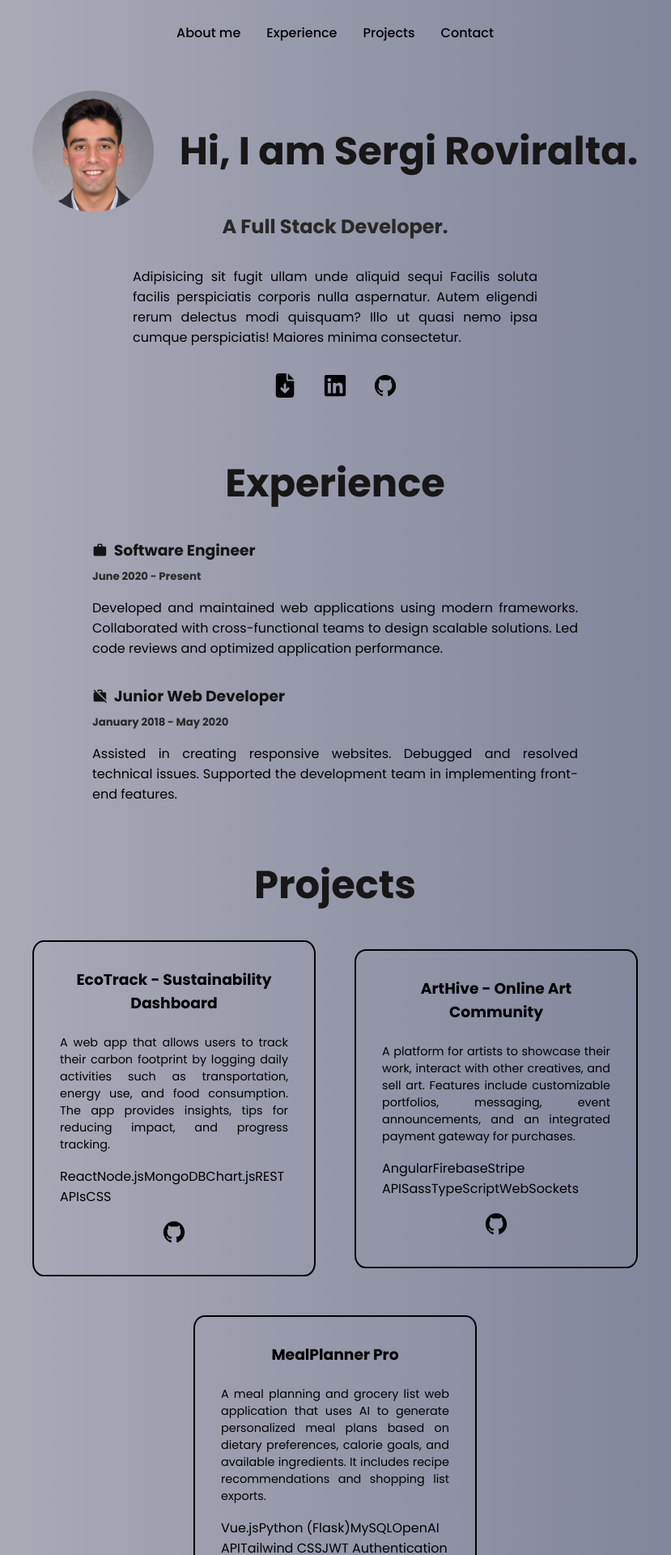
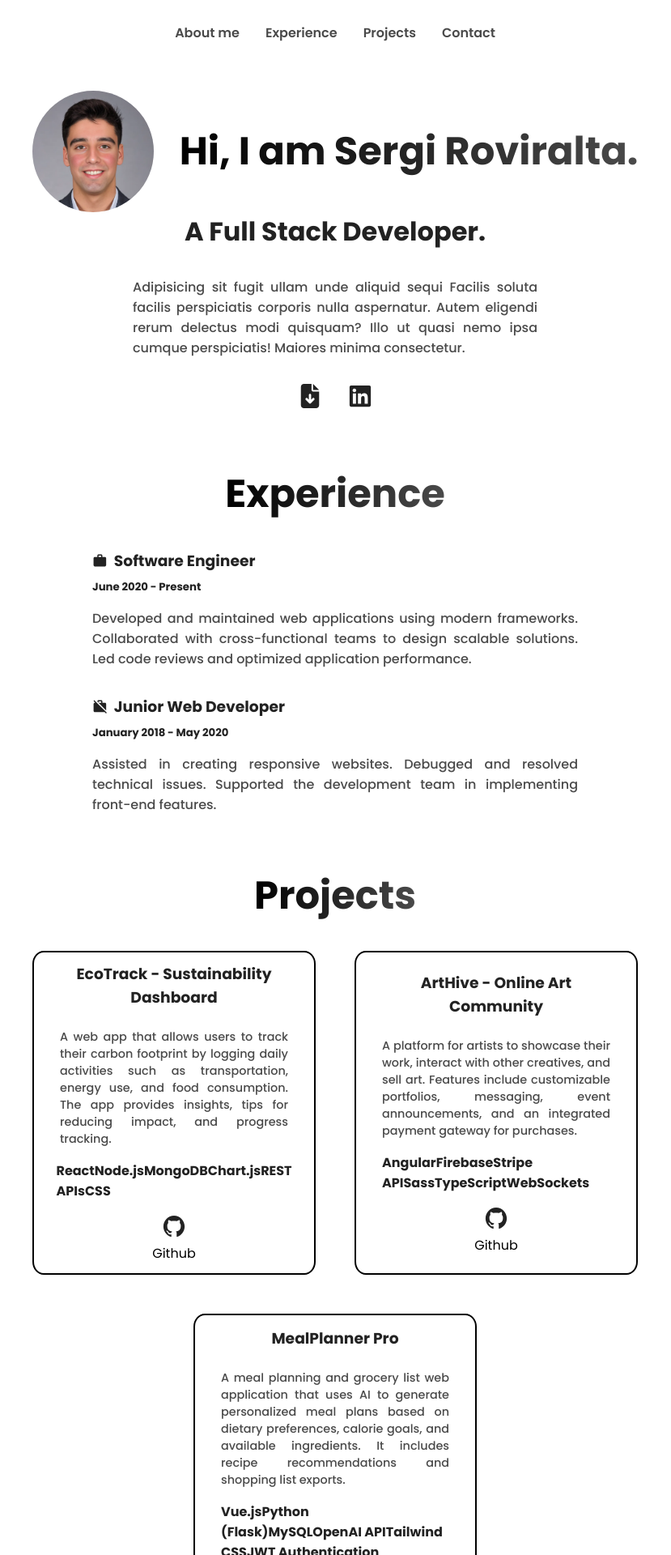
Before and after one commit to roviralta/my-portfolio, a React (Create React App) app: page / in a window 1280 px wide. Shown: the top 1920 px of the page at 81% size, without its empty margins (226-1055 px from the left). Built offline with nearby package versions, Linux system fonts and the light colour scheme.

Commit message:
adding some new styles

```diff
--- a/src/components/About/About.css
+++ b/src/components/About/About.css
@@ -36,14 +36,13 @@
 .about-me p {
   max-width: 500px;
   text-align: justify;
-  color: black;
 }
 
 .about-me h3 {
-  font-size: 1.5rem;
+  font-size: 2rem;
   margin-bottom: 2rem;
   text-align: center;
-  color: #292828; /* Dark grey for subheadings */
+  color: #222222; /* Dark grey for subheadings */
 }
 
 /* Media Query for mobile responsiveness */
@@ -63,7 +62,7 @@
   }
 
   .about-me h3 {
-    font-size: 1.1rem;
+    font-size: 1.5rem;
   }
 
   .about-me p {
--- a/src/components/About/About.js
+++ b/src/components/About/About.js
@@ -35,12 +35,12 @@ const About = () => {
             icon={FaLinkedin}
             aria-label="Visit LinkedIn Profile"
           ></ResumeButton>
-          <ResumeButton
+          {/*  <ResumeButton
             name="Github"
             link={about.social.github}
             icon={IoLogoGithub}
             aria-label="Visit Github Profile"
-          ></ResumeButton>
+          ></ResumeButton> */}
         </div>
       </div>
     </section>
--- a/src/components/Button/ResumeButton.css
+++ b/src/components/Button/ResumeButton.css
@@ -6,11 +6,12 @@
 
 .icon {
   font-size: 30px;
-  color: black;
+  color: #222222;
   transition: color 0.3s ease, transform 0.2s ease;
   cursor: pointer;
 }
 
 .icon:hover {
   transform: scale(1.4);
+  color: #000000;
 }
--- a/src/components/Experience/Experience.css
+++ b/src/components/Experience/Experience.css
@@ -28,17 +28,18 @@
 
 #wotk-icon {
   margin-right: 0.5rem;
+  color: #222222;
 }
 
 .info-exp h3 {
   margin-bottom: 0.5rem;
   display: flex;
   align-items: center;
-  color: #141414;
+  color: #222222;
 }
 
 .info-exp h5 {
-  color: #292828;
+  color: #222222;
 }
 
 .exp p {
--- a/src/components/Header/Header.css
+++ b/src/components/Header/Header.css
@@ -19,9 +19,9 @@
 
 .header-list a {
   text-decoration: none;
-  color: #000000; /* Very dark grey for the text */
+  color: #4a4a4a;
   font-size: 1rem;
-  font-weight: 500; /* Medium weight for a balanced look */
+  font-weight: 600;
   transition: color 0.2s ease, font-size 0.2s ease, font-weight 0.2s ease;
 }
 
@@ -30,5 +30,5 @@
   font-size: 1.1rem;
   text-decoration: underline;
   text-underline-offset: 0.3rem;
-  color: #000000; /* Dark grey for hover color */
+  color: #000000;
 }
--- a/src/components/Project/Project.css
+++ b/src/components/Project/Project.css
@@ -1,5 +1,6 @@
 .project {
   width: 350px;
+  height: 400px;
   display: flex;
   justify-content: center;
   align-items: center;
@@ -7,16 +8,20 @@
   border: 2px solid black;
   border-radius: 4%;
   padding: 2rem 2rem;
+  transition: transform 0.3s ease, box-shadow 0.3s ease,
+    background-color 0.3s ease;
 }
 
 .project:hover {
   transform: scale(1.1);
+  background-color: rgba(32, 32, 32, 0.05);
   cursor: pointer;
 }
 
 .nameProject {
   margin-bottom: 1.5rem;
   text-align: center;
+  color: #222222;
 }
 
 .project-desc {
@@ -26,6 +31,8 @@
 
 .skills {
   margin: 1rem 0;
+  color: #222222;
+  font-weight: bold;
 }
 
 @media (max-width: 768px) {
--- a/src/components/Project/Project.js
+++ b/src/components/Project/Project.js
@@ -16,6 +16,7 @@ const Project = ({ name, description, skills }) => {
         icon={IoLogoGithub}
         aria-label={`View ${name} on GitHub`}
       />
+      Github
     </div>
   );
 };
--- a/src/components/ProjectContainer/ProjectContainer.css
+++ b/src/components/ProjectContainer/ProjectContainer.css
@@ -2,6 +2,7 @@
   display: flex;
   flex-direction: column;
   align-items: center;
+  margin: 0 2rem;
 }
 
 .iterat-proj {
--- a/src/components/Skill/Skill.css
+++ b/src/components/Skill/Skill.css
@@ -1,14 +1,19 @@
 .skill {
   width: 100px;
   height: 50px;
-  border: 2px solid black;
+  border: 3px solid #000000;
+  border-radius: 10px;
   display: flex;
   justify-content: center;
   align-items: center;
+  transition: color 0.2s ease, background-color 0.2s ease;
 }
 
 .skill:hover {
-  background-color: #181616;
+  background-color: #2d2d2d;
+}
+
+.skill:hover p {
   color: white;
 }
 
--- a/src/index.css
+++ b/src/index.css
@@ -8,13 +8,20 @@
 }
 
 body {
-  background: linear-gradient(to right, #b3b4bd, #777c94);
-  color: #000000;
+  background: #ffffff;
 }
 
 #title {
   font-size: 3rem;
-  color: #181616;
+  background: linear-gradient(90deg, #000000, #4a4a4a);
+  -webkit-background-clip: text;
+  -webkit-text-fill-color: transparent;
+  background-clip: text;
+}
+
+p {
+  color: #4a4a4a;
+  font-weight: 500;
 }
 
 @media (max-width: 768px) {
```
